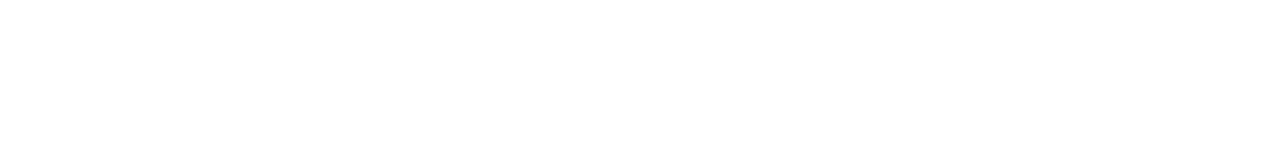
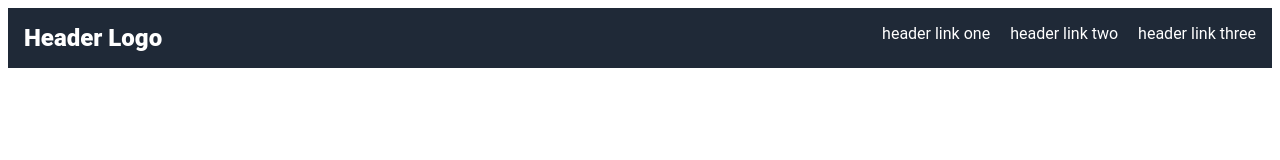
Before and after one commit to christinne-n/odin-project-landing-page, a plain HTML site: page index.html in a window 1280 px wide. Drawn offline with Linux system fonts and the light colour scheme.

Commit message:
coded header with html and css

```diff
--- a/index.html
+++ b/index.html
@@ -7,6 +7,13 @@
     <title>LandingPage</title>
 </head>
 <body>
-
+    <div class="header">
+        <div class="logo">Header Logo </div>
+        <ul class="Rheader">
+            <li>header link one</li>
+            <li>header link two</li>
+            <li>header link three</li>
+        </ul>
+    </div>
 </body>
 </html>
--- a/styles.css
+++ b/styles.css
@@ -0,0 +1,21 @@
+body{
+    font-family: Roboto, sans-serif;
+}
+.header{
+    display: flex;
+    justify-content: space-between;
+    padding: 16px;
+    background: #1F2937;
+    color: white;
+}
+.logo{
+    font-weight: 900;
+    font-size: 24px;
+}
+ul{
+    list-style: none;
+    display: flex;
+    margin: 0;
+    padding: 0;
+    gap: 20px;
+}
```
